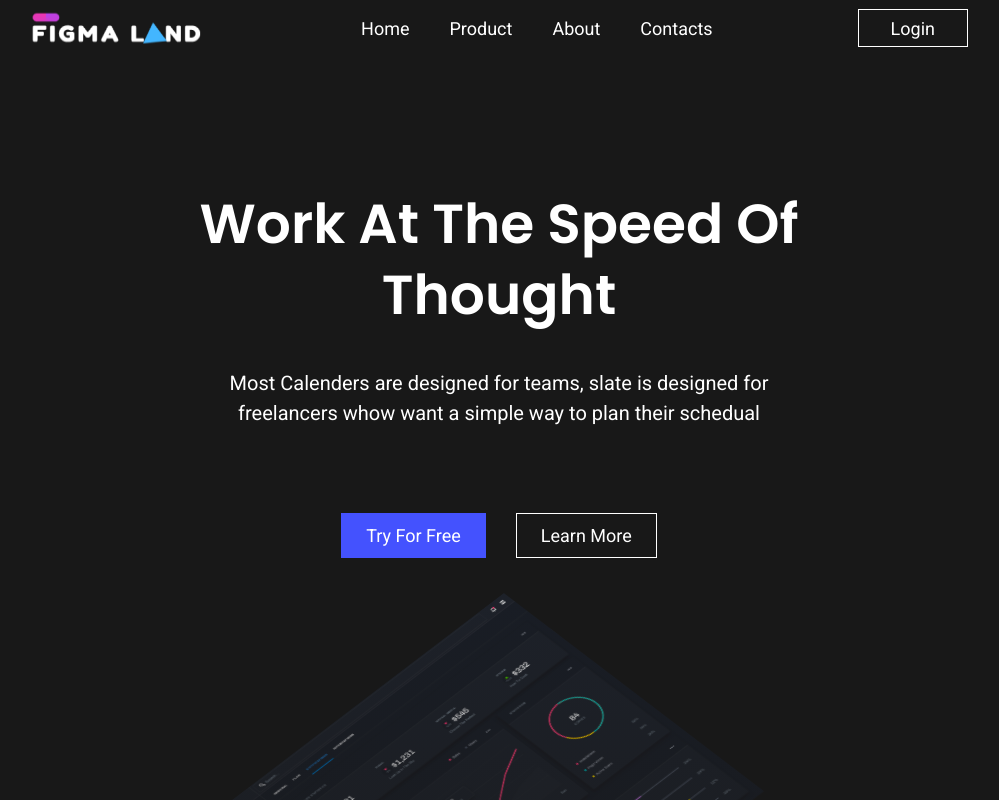
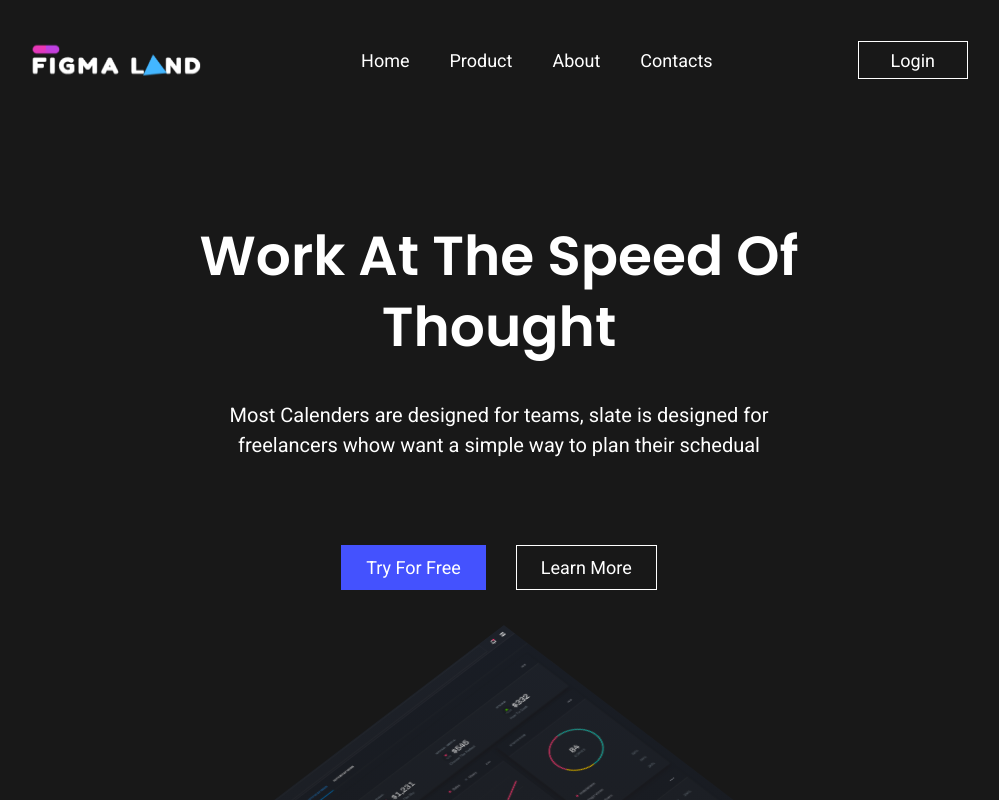
Before and after one commit to mhbaando/figma-land, a React (Create React App) app: page / in a window 1280 px wide. Shown: the top 800 px of the page, without its empty margins (141-1140 px from the left). Built offline with nearby package versions, Linux system fonts and the light colour scheme.

Commit message:
Fixed Menu Spacing of the above

```diff
--- a/src/components/Navigation/Navigation.scss
+++ b/src/components/Navigation/Navigation.scss
@@ -9,7 +9,7 @@
   // let's have some space of the edgs
   max-width: 64.625rem;
   margin: 0 auto; // to have smae space of the each end
-  padding: 0 3rem;
+  padding: 2rem 3rem 0;
 
   //scss supports to include files eaxh other
   &--brand {
```
